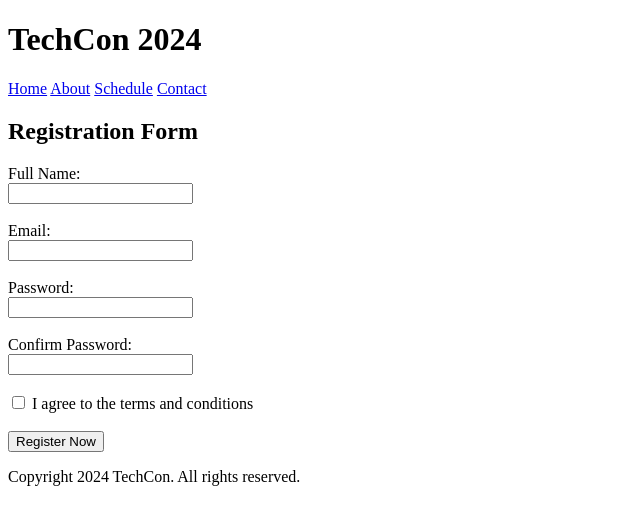
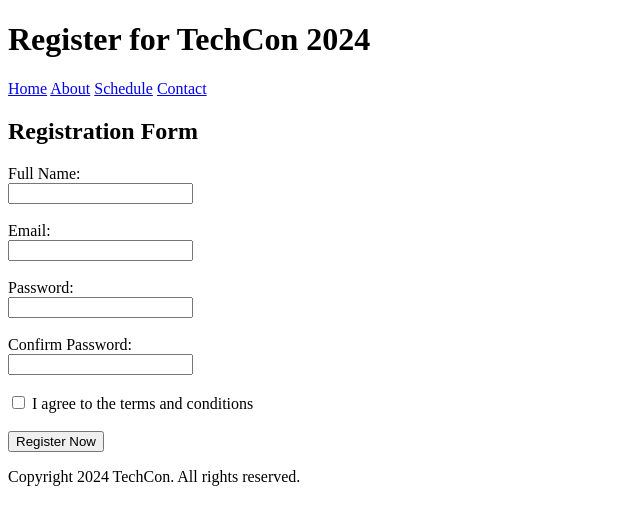
Before and after one commit to Raphaelige/TechCon_HTML, a plain HTML site: page techcon_website/register.html in a window 1280 px wide. Shown: the whole page, without its empty margins (0-640 px from the left). Drawn offline with Linux system fonts and the light colour scheme.

```diff
--- a/techcon_website/register.html
+++ b/techcon_website/register.html
@@ -3,13 +3,13 @@
 <head>
     <meta charset="UTF-8">
     <meta name="viewport" content="width=device-width, initial-scale=1.0">
-    <title>Register for TechCon 2024</title>
+    <title>Register - TechCon 2024</title>
 </head>
 <body>
 
     <!-- Header -->
     <header>
-        <h1>TechCon 2024</h1>
+        <h1>Register for TechCon 2024</h1>
         <nav>
             <a href="index.html">Home</a>
             <a href="about.html">About</a>
```
